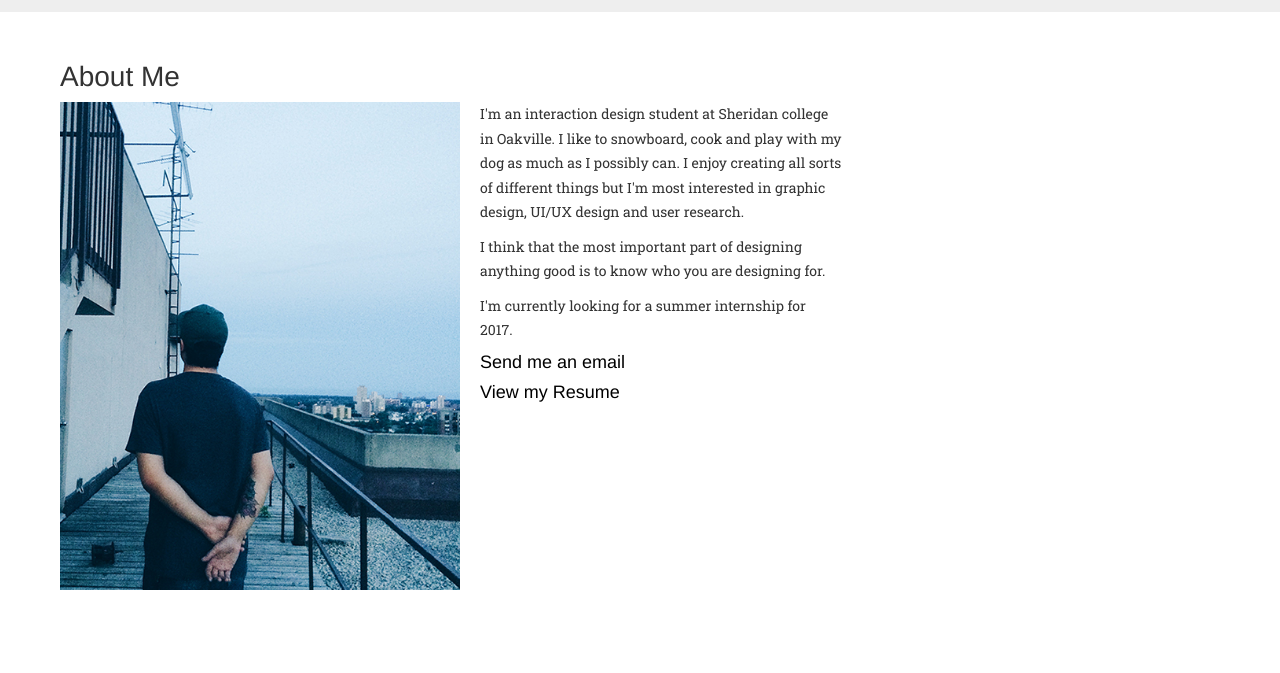
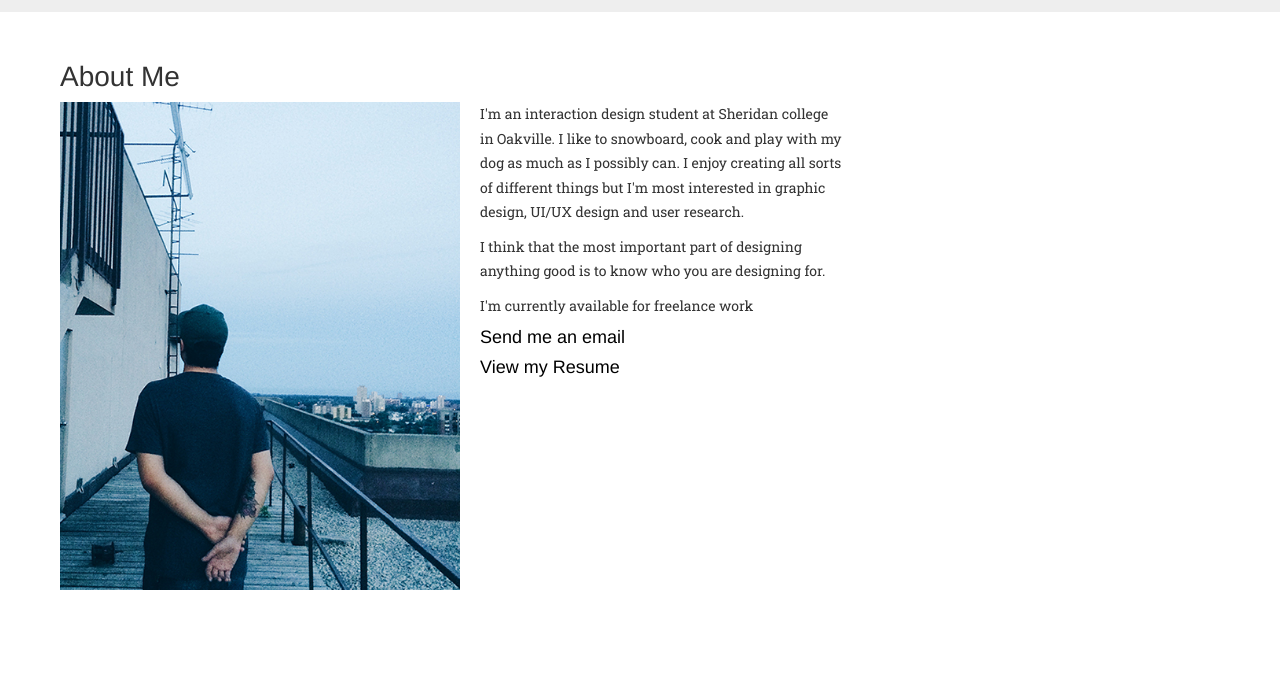
Before and after one commit to simonmadadi/simonmadadi.github.io, a website: page index.html in a window 1280 px wide. Shown: the part 927-1600 px from the top of the page. Drawn offline with nearby package versions, Linux system fonts and the light colour scheme; a web font is replaced by a local one.

Commit message:
Add files via upload
"Currently looking for internship" removed and replaced with "currently available for freelance work"

```diff
--- a/index.html
+++ b/index.html
@@ -44,7 +44,7 @@
                 </button>
 
                   <img src="img/logos/SMlogo1.png" class="img-responsive" alt="">
-              <!--<a class="navbar-brand page-scroll" href="#page-top">Simon Madadi</a> -->
+
 
             </div>
 
@@ -212,7 +212,7 @@
 
                                 <p>I think that the most important part of designing anything good is to know who you are designing for.</p>
 
-                               <p>I'm currently looking for a summer internship for 2017.</p>
+                               <p>I'm currently available for freelance work</p>
                                <h4><a href="mailto:madadi@sheridancollege.ca">Send me an email</a></h4>
                                <h4><a href="SimonMadadiResume.pdf">View my Resume</a></h4>
                             </div>
```
